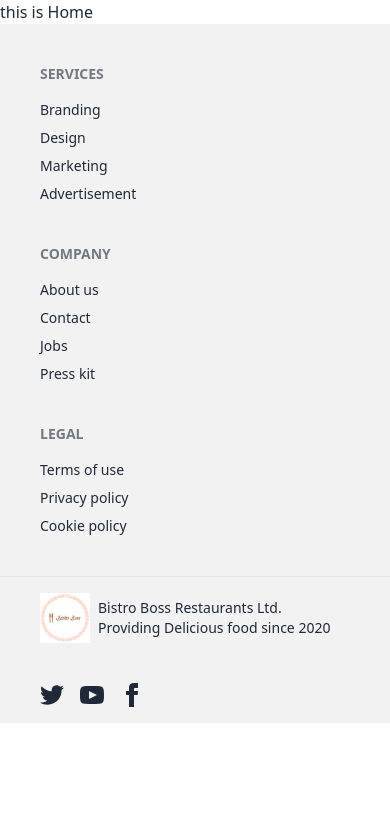
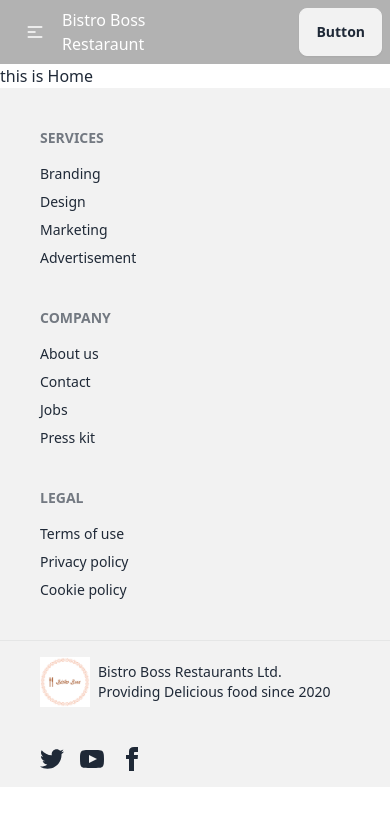
Before and after one commit to Md-Istiaq/Bistro-Boss-client, a React (Vite) app: page / in a window 390 px wide. Shown: the top 826 px of the page. Built offline with nearby package versions, Linux system fonts and the light colour scheme.

Commit message:
Navbar created

```diff
--- a/src/Layout/Main.jsx
+++ b/src/Layout/Main.jsx
@@ -1,11 +1,13 @@
 import React from 'react'
 import { Outlet } from "react-router-dom";
 import Footer from '../Pages/Shared/Footer/Footer';
+import NavBar from '../Pages/Shared/NavBar/NavBar';
 function Main() {
   return (
     <div>
-        <Outlet></Outlet>
-        <Footer></Footer>
+      <NavBar></NavBar>
+      <Outlet></Outlet>
+      <Footer></Footer>
     </div>
   )
 }
--- /dev/null
+++ b/src/Pages/Shared/NavBar/NavBar.jsx
@@ -0,0 +1,50 @@
+import React from 'react'
+
+function NavBar() {
+    const navOptions = <>
+    <li><a>Item 1</a></li>
+    <li><a>Item 2</a></li>
+    <li><a>Item 3</a></li>
+</>
+    return (
+        <div>
+            <div className="navbar  z-10 bg-opacity-30 max-w-screen-xl bg-black text-white">
+                <div className="navbar-start">
+                    <div className="dropdown">
+                        <div tabIndex={0} role="button" className="btn btn-ghost lg:hidden">
+                            <svg
+                                xmlns="http://www.w3.org/2000/svg"
+                                className="h-5 w-5"
+                                fill="none"
+                                viewBox="0 0 24 24"
+                                stroke="currentColor">
+                                <path
+                                    strokeLinecap="round"
+                                    strokeLinejoin="round"
+                                    strokeWidth="2"
+                                    d="M4 6h16M4 12h8m-8 6h16" />
+                            </svg>
+                        </div>
+                        <ul
+                            tabIndex={0}
+                            className="menu menu-sm dropdown-content bg-base-100 rounded-box z-[1] mt-3 w-52 p-2 shadow">
+                                {navOptions}
+                        </ul>
+                    </div>
+                    <a className='lg:ml-5 md:ml-5'>Bistro Boss <br />Restaraunt
+                        </a>
+                </div>
+                <div className="navbar-center hidden lg:flex">
+                    <ul className="menu menu-horizontal px-1">
+                        {navOptions}
+                    </ul>
+                </div>
+                <div className="navbar-end">
+                    <a className="btn">Button</a>
+                </div>
+            </div>
+        </div>
+    )
+}
+
+export default NavBar
```
Also changed, not shown: src/Pages/Shared/Footer/Footer.jsx (indentation only).
